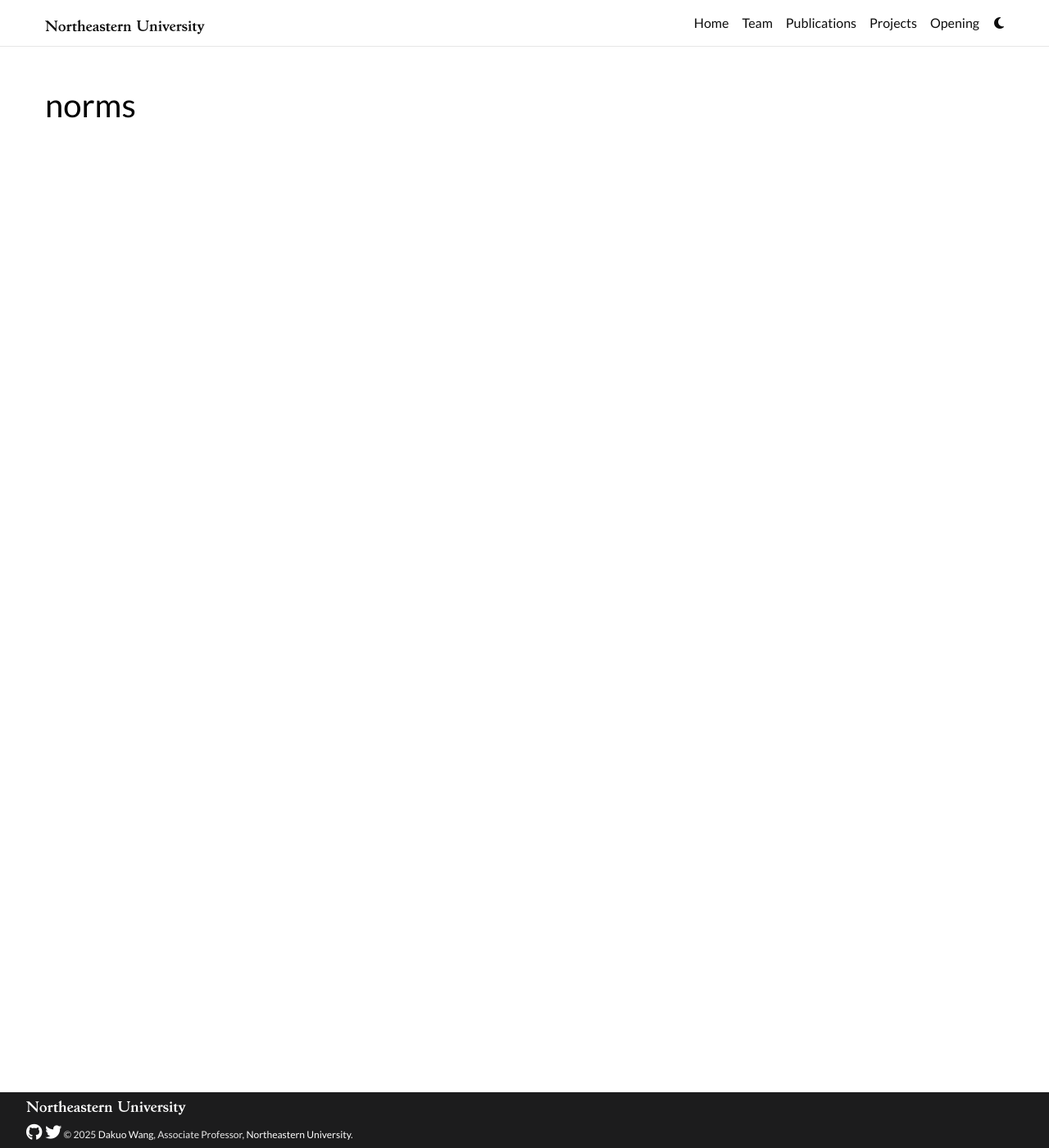
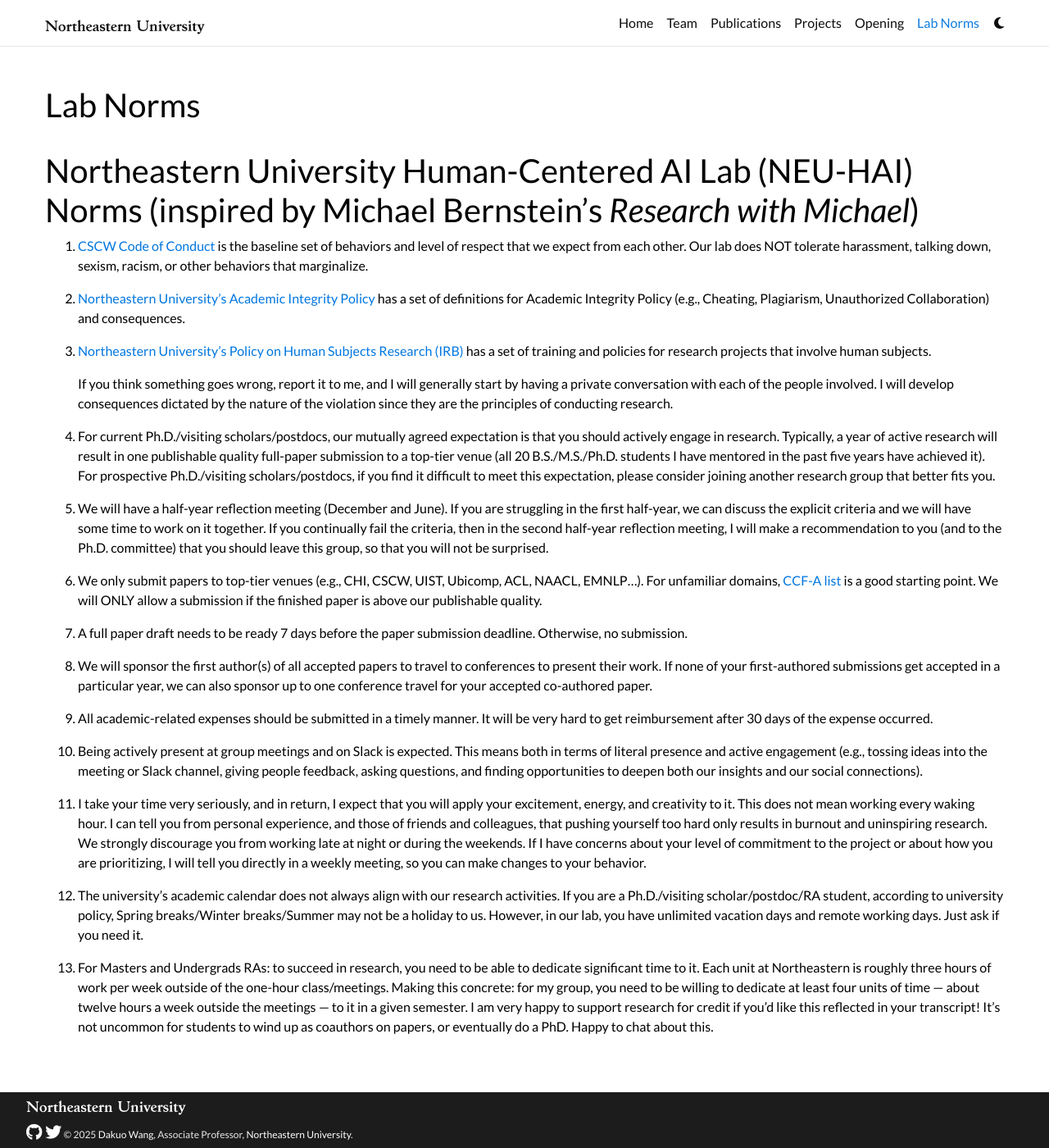
Before and after one commit to NEU-HAI-Lab/lab_homepage, a Jekyll site: the page built from _pages/norms.md, in a window 1280 px wide and 1400 px high. Shown: the whole window at 82% size. Built offline with Jekyll 4.4.1, drawn with Linux system fonts in a browser that asks for light colours; comment, search, counter and statistics services are not loaded; a style sheet for code colours, icons or effects is not loaded.

Commit message:
add norms

```diff
--- a/_pages/norms.md
+++ b/_pages/norms.md
@@ -1,7 +1,39 @@
 ---
 layout: page
-title_t: norms
+title_t: Lab Norms
 title: Lab Norms
 permalink: /norms
+nav: true
+nav_order: 6
+---
 
----
+
+# **Northeastern University Human-Centered AI Lab (NEU-HAI) Norms** (inspired by Michael Bernstein’s [*Research with Michael*](https://hci.stanford.edu/msb/gettingstarted/))
+
+1. [CSCW Code of Conduct](https://www.google.com/url?q=https://cscw.acm.org/2020/code-of-conduct/&sa=D&source=docs&ust=1710728067453824&usg=AOvVaw2dbnKLhVRHz9gM4H8rJfdn) is the baseline set of behaviors and level of respect that we expect from each other. Our lab does **NOT** tolerate harassment, talking down, sexism, racism, or other behaviors that marginalize.
+
+2. [Northeastern University’s Academic Integrity Policy](https://osccr.sites.northeastern.edu/academic-integrity-policy/) has a set of definitions for Academic Integrity Policy (e.g., Cheating, Plagiarism, Unauthorized Collaboration) and consequences.
+
+3. [Northeastern University's Policy on Human Subjects Research (IRB)](https://policies.northeastern.edu/policy505/) has a set of training and policies for research projects that involve human subjects.
+
+   If you think something goes wrong, report it to me, and I will generally start by having a private conversation with each of the people involved. I will develop consequences dictated by the nature of the violation since they are the principles of conducting research.
+
+4. For current Ph.D./visiting scholars/postdocs, **our mutually agreed expectation is that you should actively engage in research.** Typically, a year of active research will result in one publishable quality full-paper submission to a top-tier venue (all 20 B.S./M.S./Ph.D. students I have mentored in the past five years have achieved it). For prospective Ph.D./visiting scholars/postdocs, if you find it difficult to meet this expectation, **please consider joining another research group that better fits you.**
+
+5. We will have a half-year reflection meeting (December and June). If you are struggling in the first half-year, we can discuss the explicit criteria and we will have some time to work on it together. **If you continually fail the criteria,** **then in the second half-year reflection meeting, I will make a recommendation to you (and to the Ph.D. committee) that you should leave this group,** so that you will not be surprised.
+
+6. We only submit papers to top-tier venues (e.g., CHI, CSCW, UIST, Ubicomp, ACL, NAACL, EMNLP...). For unfamiliar domains, [CCF-A list](https://www.ccf.org.cn/en/Bulletin/2019-05-13/663884.shtml) is a good starting point. We will **ONLY** allow a submission if the finished paper is above our publishable quality.
+
+7. A full paper draft needs to be ready 7 days before the paper submission deadline. Otherwise, no submission.
+
+8. We will sponsor the first author(s) of all accepted papers to travel to conferences to present their work. If none of your first-authored submissions get accepted in a particular year, we can also sponsor up to one conference travel for your accepted co-authored paper.
+
+9. All academic-related expenses should be submitted in a timely manner. It will be very hard to get reimbursement after 30 days of the expense occurred.
+
+10. Being actively present at group meetings and on Slack is **expected**. This means both in terms of literal presence and active engagement (e.g., tossing ideas into the meeting or Slack channel, giving people feedback, asking questions, and finding opportunities to deepen both our insights and our social connections).
+
+11. I take your time very seriously, and in return, I expect that you will apply your excitement, energy, and creativity to it. This does not mean working every waking hour. I can tell you from personal experience, and those of friends and colleagues, that pushing yourself too hard only results in burnout and uninspiring research. We **strongly discourage** you from working late at night or during the weekends. If I have concerns about your level of commitment to the project or about how you are prioritizing, I will tell you directly in a weekly meeting, so you can make changes to your behavior.
+
+12. The university’s academic calendar does not always align with our research activities. If you are a Ph.D./visiting scholar/postdoc/RA student, according to university policy, Spring breaks/Winter breaks/Summer may not be a holiday to us. However, in our lab, you have **unlimited** vacation days and remote working days. Just ask if you need it.
+
+13. For Masters and Undergrads RAs: to succeed in research, you need to be able to dedicate significant time to it. Each unit at Northeastern is roughly three hours of work per week outside of the one-hour class/meetings. Making this concrete: for my group, you need to be willing to dedicate at least four units of time — about twelve hours a week outside the meetings — to it in a given semester. I am very happy to support research for credit if you'd like this reflected in your transcript\! It's not uncommon for students to wind up as coauthors on papers, or eventually do a PhD. Happy to chat about this.
```
